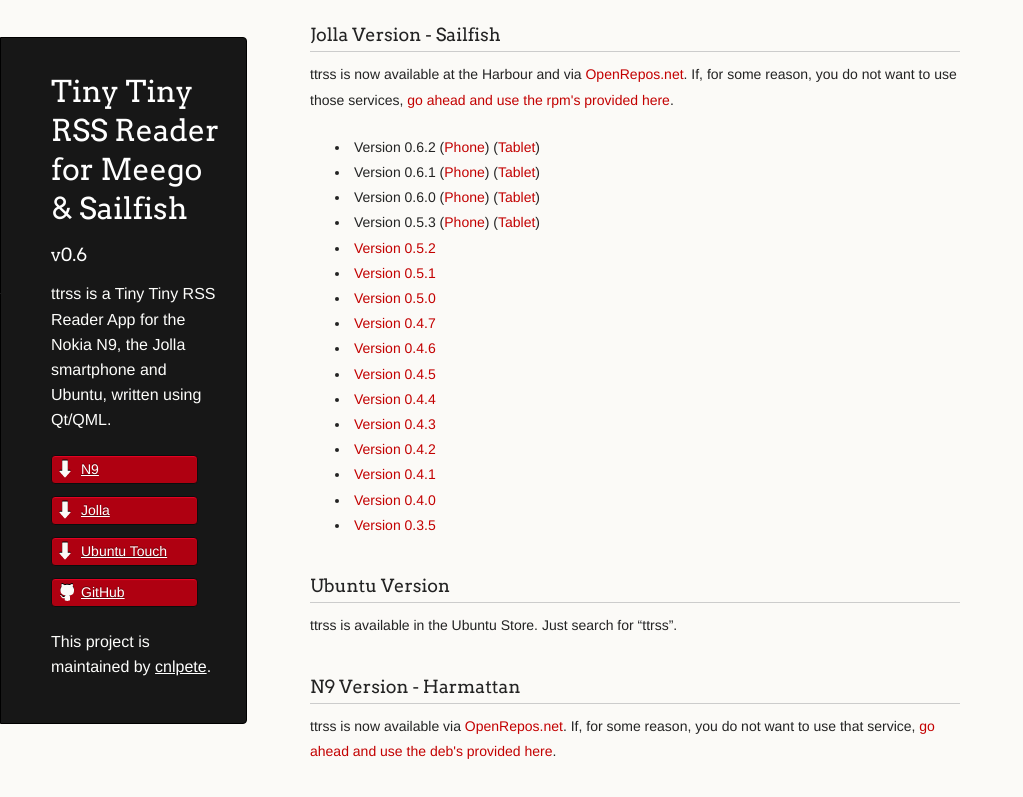
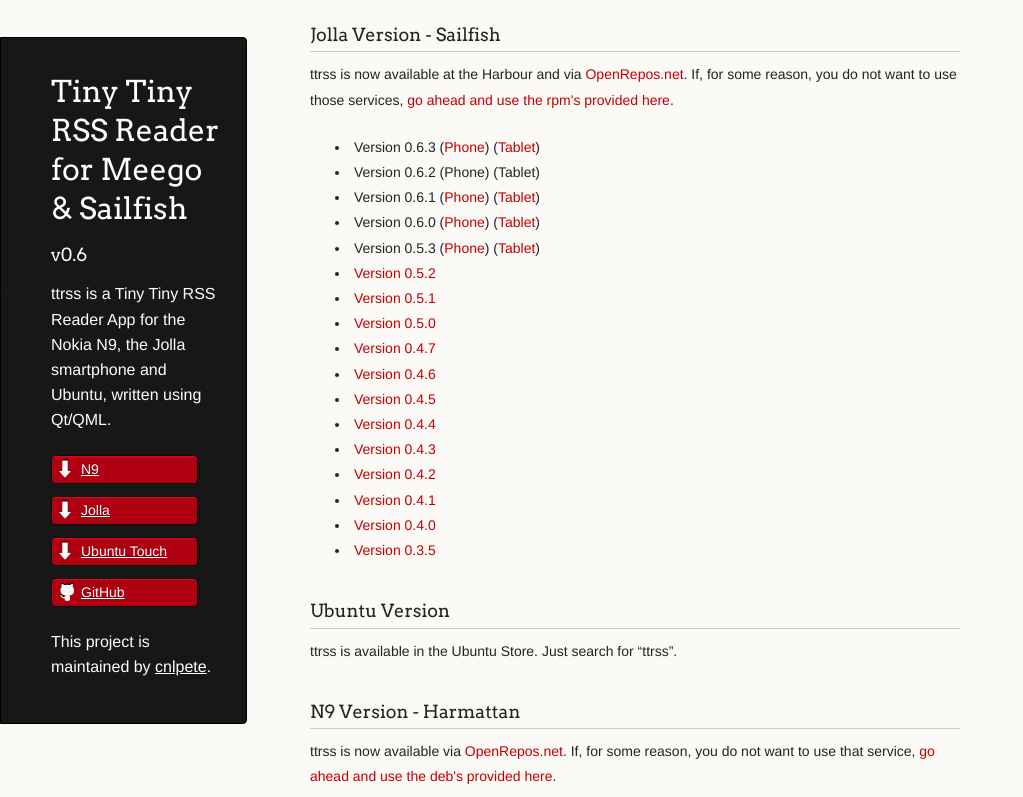
Before and after one commit to cnlpete/ttrss, a plain HTML site: page index.html in a window 1280 px wide. Both pictures are taken after a click on the link "go ahead and use the rpm's provided here". Shown: the part 1925-2722 px from the top of the page, without its empty margins (0-1023 px from the left). Drawn offline with nearby package versions, Linux system fonts and the light colour scheme.

Commit message:
[Sailfish] added 0.6.3-1

```diff
--- a/index.html
+++ b/index.html
@@ -135,7 +135,8 @@ If, for some reason, you do not want to use those services, <a href="#downloads"
 </p>
 
 <ul id="downloadlinkssailfish" style="display:none;">
-  <li class="download">Version 0.6.2 (<a href="http://schad.es/harbour-ttrss062">Phone</a>) (<a href="http://schad.es/harbour-ttrss062-i486">Tablet</a>)</li>
+  <li class="download">Version 0.6.3 (<a href="http://schad.es/harbour-ttrss063">Phone</a>) (<a href="http://schad.es/harbour-ttrss063-i486">Tablet</a>)</li>
+  <li class="download">Version 0.6.2 (Phone) (Tablet)</li>
   <li class="download">Version 0.6.1 (<a href="http://schad.es/harbour-ttrss061">Phone</a>) (<a href="http://schad.es/harbour-ttrss061-i486">Tablet</a>)</li>
   <li class="download">Version 0.6.0 (<a href="http://schad.es/harbour-ttrss060">Phone</a>) (<a href="http://schad.es/harbour-ttrss060-i486">Tablet</a>)</li>
   <li class="download">Version 0.5.3 (<a href="http://schad.es/harbour-ttrss053">Phone</a>) (<a href="http://schad.es/harbour-ttrss053-i486">Tablet</a>)</li>
```
Also changed, not shown: 2 other files.
